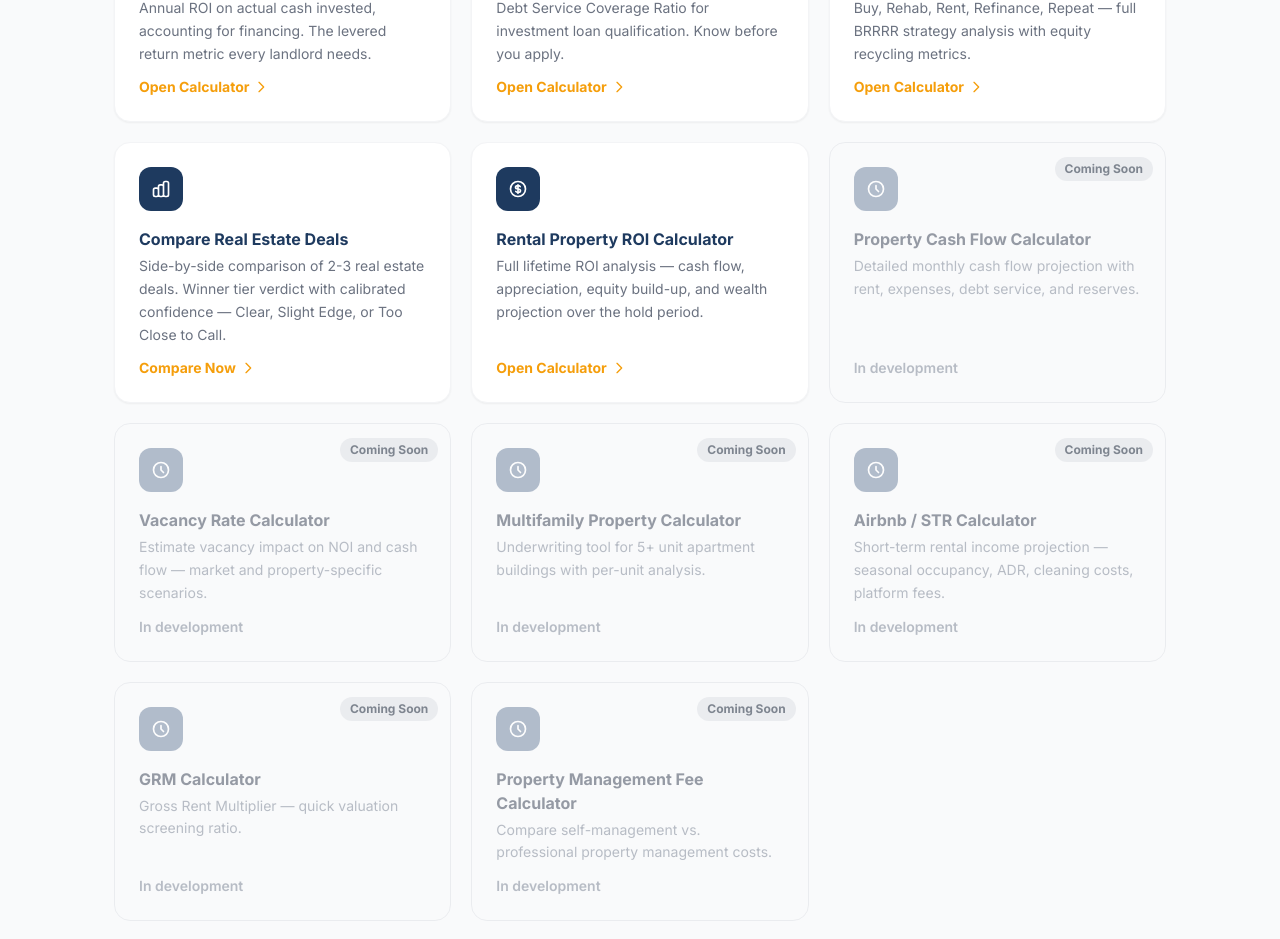
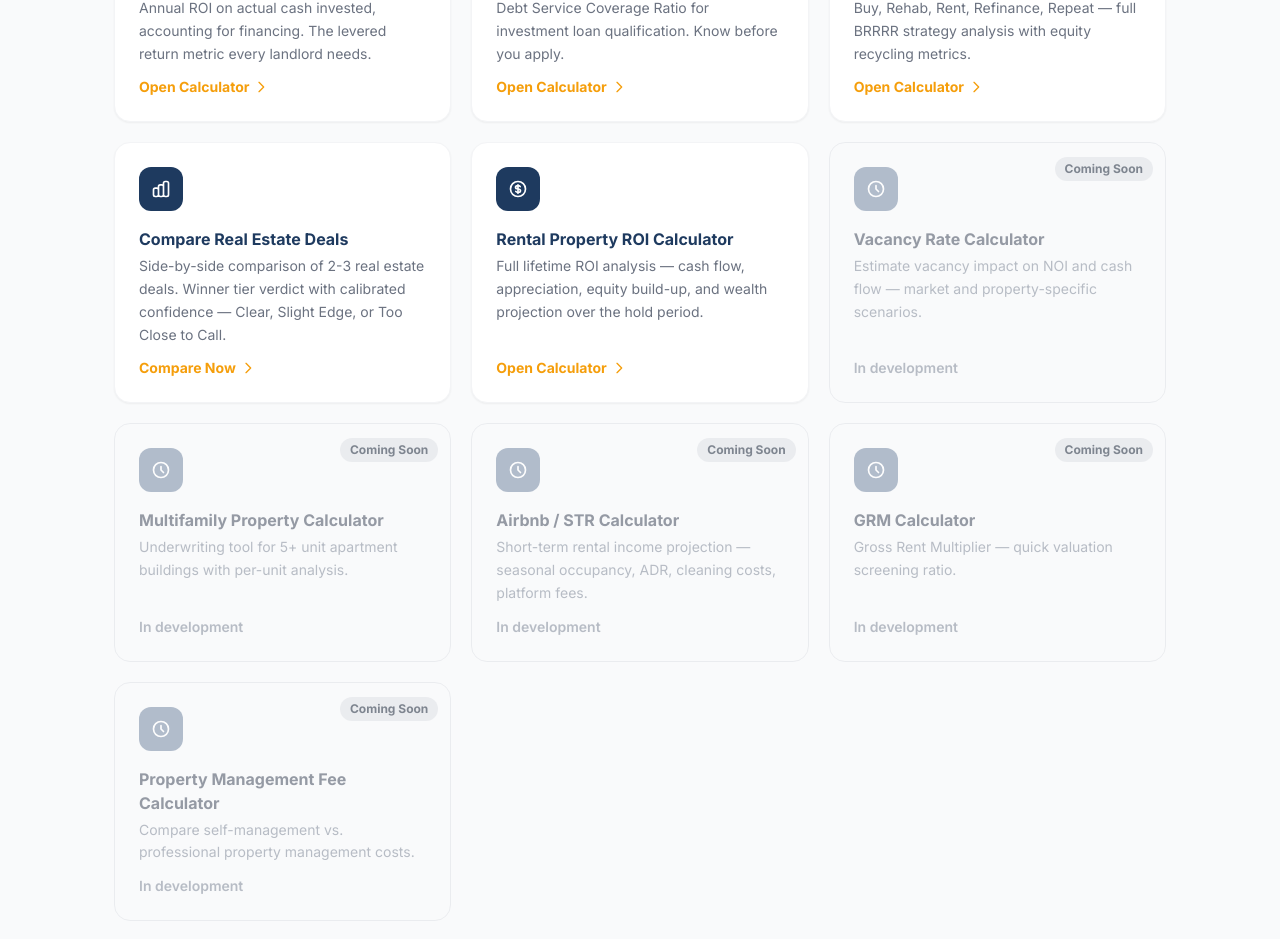
Before and after one commit to probizi/real-estate-calc, a Nuxt app: page /calculators in a window 1280 px wide. Shown: the part 951-1890 px from the top of the page. Built offline with nearby package versions, Linux system fonts and the light colour scheme.

Commit message:
fix: remove Coming Soon placeholder for Property Cash Flow Calculator on calculators page

```diff
--- a/pages/calculators.vue
+++ b/pages/calculators.vue
@@ -203,18 +203,6 @@
               Open Calculator <svg class="w-4 h-4" fill="none" stroke="currentColor" viewBox="0 0 24 24"><path stroke-linecap="round" stroke-linejoin="round" stroke-width="2" d="M9 5l7 7-7 7"/></svg>
             </span>
           </NuxtLink>
-
-          <div class="group bg-gray-50 p-6 rounded-2xl border border-gray-200 flex flex-col opacity-70 cursor-not-allowed relative">
-            <div class="absolute top-3 right-3"><span class="inline-flex items-center gap-1 text-xs font-bold px-2.5 py-1 rounded-full bg-gray-200 text-gray-600">Coming Soon</span></div>
-            <div class="w-11 h-11 rounded-xl flex items-center justify-center mb-4" style="background: #94a3b8;">
-              <svg class="w-5 h-5 text-white" fill="none" stroke="currentColor" viewBox="0 0 24 24"><path stroke-linecap="round" stroke-linejoin="round" stroke-width="2" d="M12 8v4l3 3m6-3a9 9 0 11-18 0 9 9 0 0118 0z"/></svg>
-            </div>
-            <div class="flex-1">
-              <h3 class="font-bold text-base mb-1 text-gray-500">Property Cash Flow Calculator</h3>
-              <p class="text-sm text-gray-400 leading-relaxed mb-3">Detailed monthly cash flow projection with rent, expenses, debt service, and reserves.</p>
-            </div>
-            <span class="inline-flex items-center gap-1 text-sm font-semibold text-gray-400">In development</span>
-          </div>
 
           <div class="group bg-gray-50 p-6 rounded-2xl border border-gray-200 flex flex-col opacity-70 cursor-not-allowed relative">
             <div class="absolute top-3 right-3"><span class="inline-flex items-center gap-1 text-xs font-bold px-2.5 py-1 rounded-full bg-gray-200 text-gray-600">Coming Soon</span></div>
```
